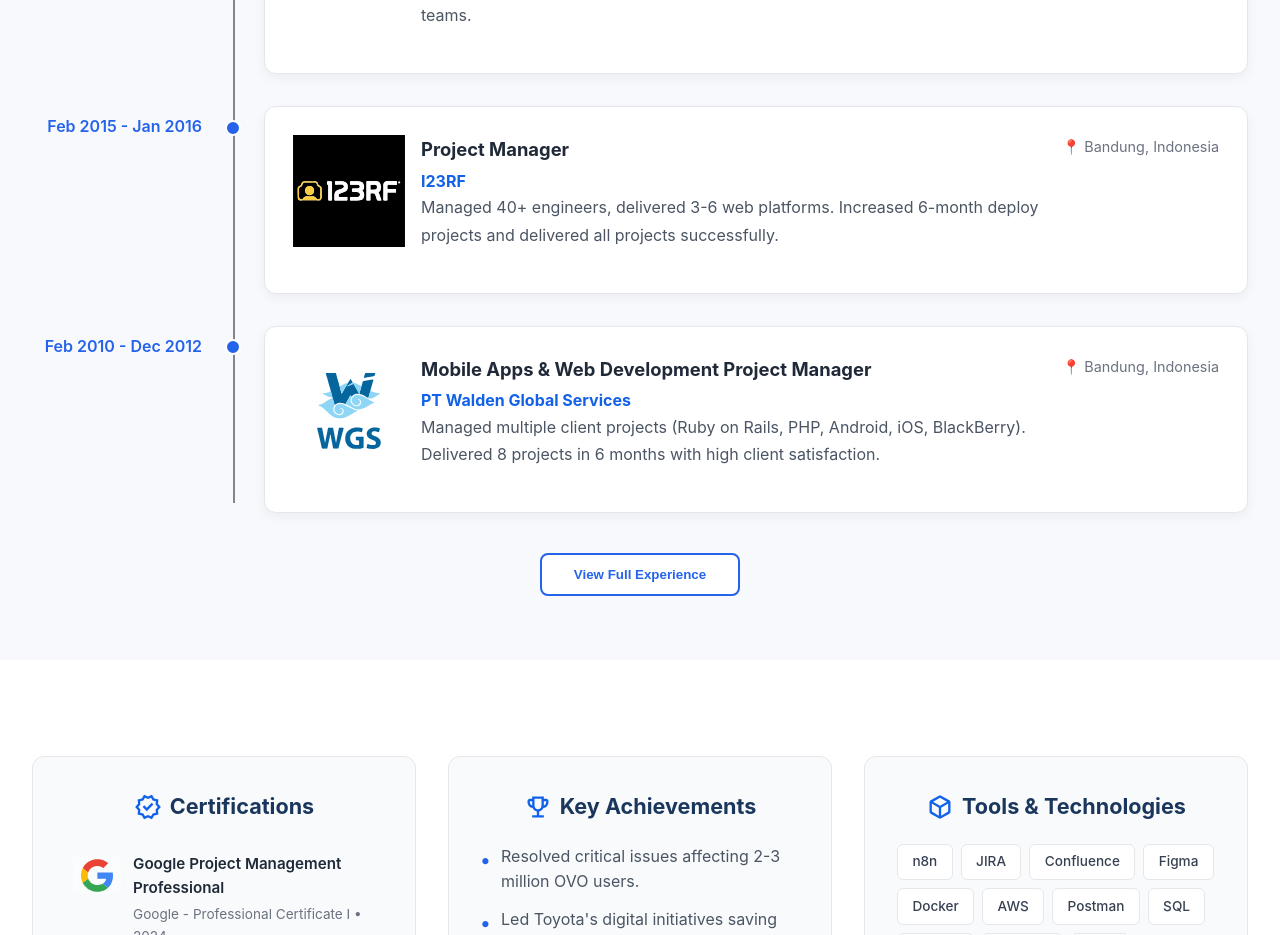
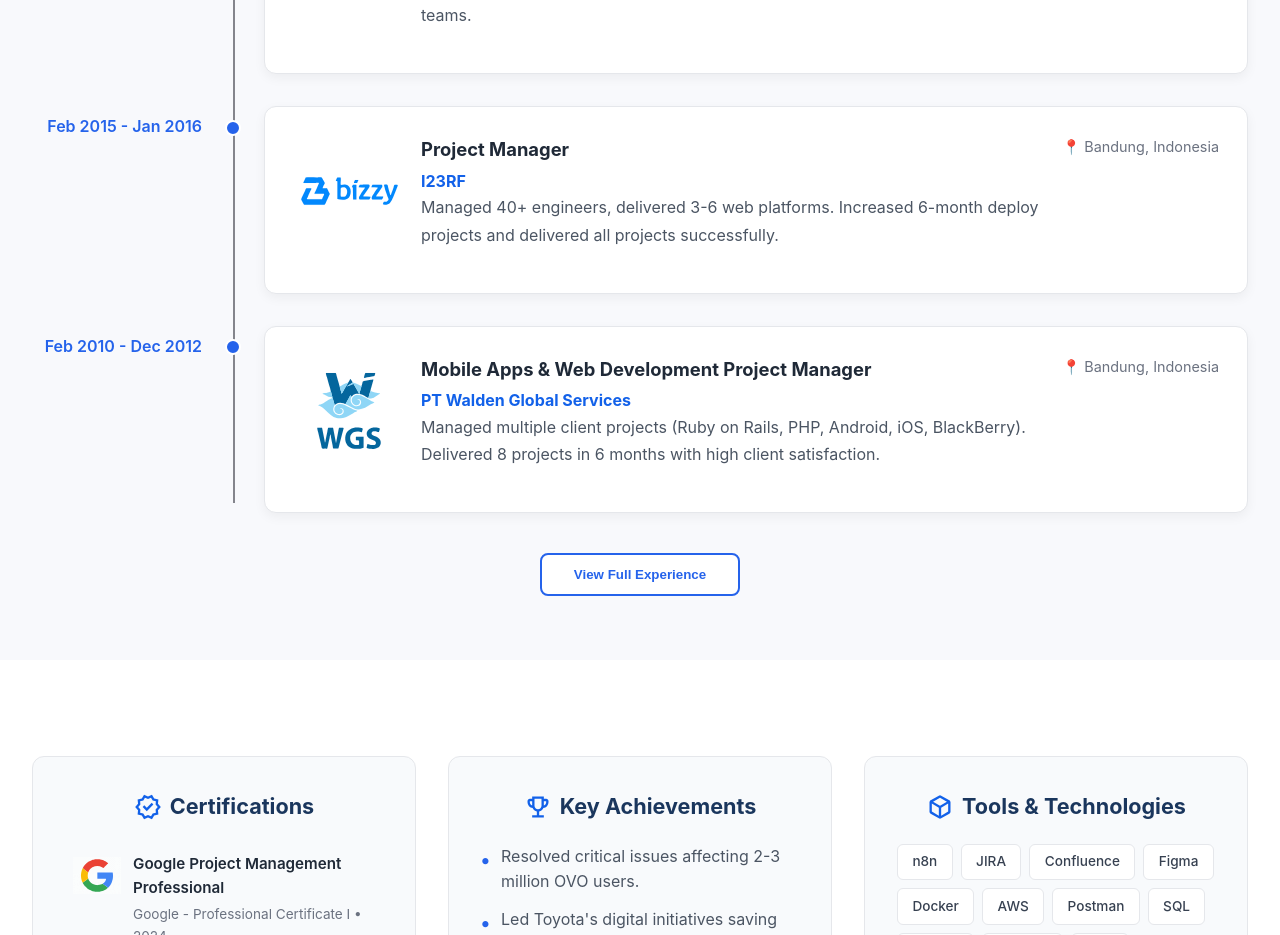
Before and after one commit to ari-fikri/ari-fikri.github.io, a Next.js app: page / in a window 1280 px wide. Shown: the part 2560-3495 px from the top of the page. Built offline with nearby package versions, Linux system fonts and the light colour scheme.

Commit message:
feat: configure Netlify deployment and update experience logos

```diff
--- a/src/components/Experience.jsx
+++ b/src/components/Experience.jsx
@@ -19,6 +19,7 @@
           </span>
           Professional Experience
         </h2>
+        {/* BEGIN -- TMMIN Experience Section   */}
         <div className="experience-timeline">
           <div className="experience-item">
             <div className="experience-date">2022 - Present</div>
@@ -47,7 +48,9 @@
               </div>
             </div>
           </div>
+          {/* END -- TMMIN Experience Section   */}
 
+          {/* BEGIN -- UGM Experience Section   */}
           <div className="experience-item">
             <div className="experience-date">May 2024 - Dec 2024</div>
             <div className="experience-dot"></div>
@@ -74,7 +77,9 @@
               </div>
             </div>
           </div>
+          {/* END -- UGM Experience Section   */}
 
+          {/* BEGIN -- Evermos Experience Section   */}
           <div className="experience-item">
             <div className="experience-date">Dec 2021 - May 2024</div>
             <div className="experience-dot"></div>
@@ -101,7 +106,9 @@
               </div>
             </div>
           </div>
+          {/* END -- Evermos Experience Section   */}
 
+          {/* BEGIN -- 123rf Experience Section   */}
           <div className="experience-item">
             <div className="experience-date">Aug 2019 - May 2020</div>
             <div className="experience-dot"></div>
@@ -128,7 +135,9 @@
               </div>
             </div>
           </div>
+          {/* END -- 123rf Experience Section   */}
 
+          {/* BEGIN -- OVO Experience Section   */}
           <div className="experience-item">
             <div className="experience-date">Mar 2016 - May 2018</div>
             <div className="experience-dot"></div>
@@ -155,7 +164,9 @@
               </div>
             </div>
           </div>
+          {/* END -- OVO Experience Section   */}
 
+          {/* BEGIN -- Bizzy Indonesia Experience Section   */}
           <div className="experience-item">
             <div className="experience-date">Feb 2015 - Jan 2016</div>
             <div className="experience-dot"></div>
@@ -163,8 +174,8 @@
               <div className="company-header">
                 <div className="company-logo">
                   <img
-                    src="/assets/icons/123rf.svg"
-                    alt="123RF Logo"
+                    src="/assets/icons/bizzy.svg"
+                    alt="Bizzy Logo"
                     style={
                       { width: '112px', height: '112px', objectFit: 'contain' }
                     }
@@ -183,7 +194,9 @@
 
             </div>
           </div>
+          {/* END -- Bizzy Indonesia Experience Section   */}
 
+          {/* BEGIN -- Walden Global Services Experience Section   */}
           <div className="experience-item">
             <div className="experience-date">Feb 2010 - Dec 2012</div>
             <div className="experience-dot"></div>
@@ -210,6 +223,8 @@
               </div>
             </div>
           </div>
+          {/* END -- Walden Global Services Experience Section   */}
+
         </div>
         <div className="view-more-container">
           <button
```
Also changed, not shown: content/posts/aws-cloud-platform.md (+2 -3 lines), content/posts/hello-world.md (+0 -1 lines), content/posts/zero-cost-website.md (+0 -1 lines), 2 other files (tests, documents, lock files or other folders).
